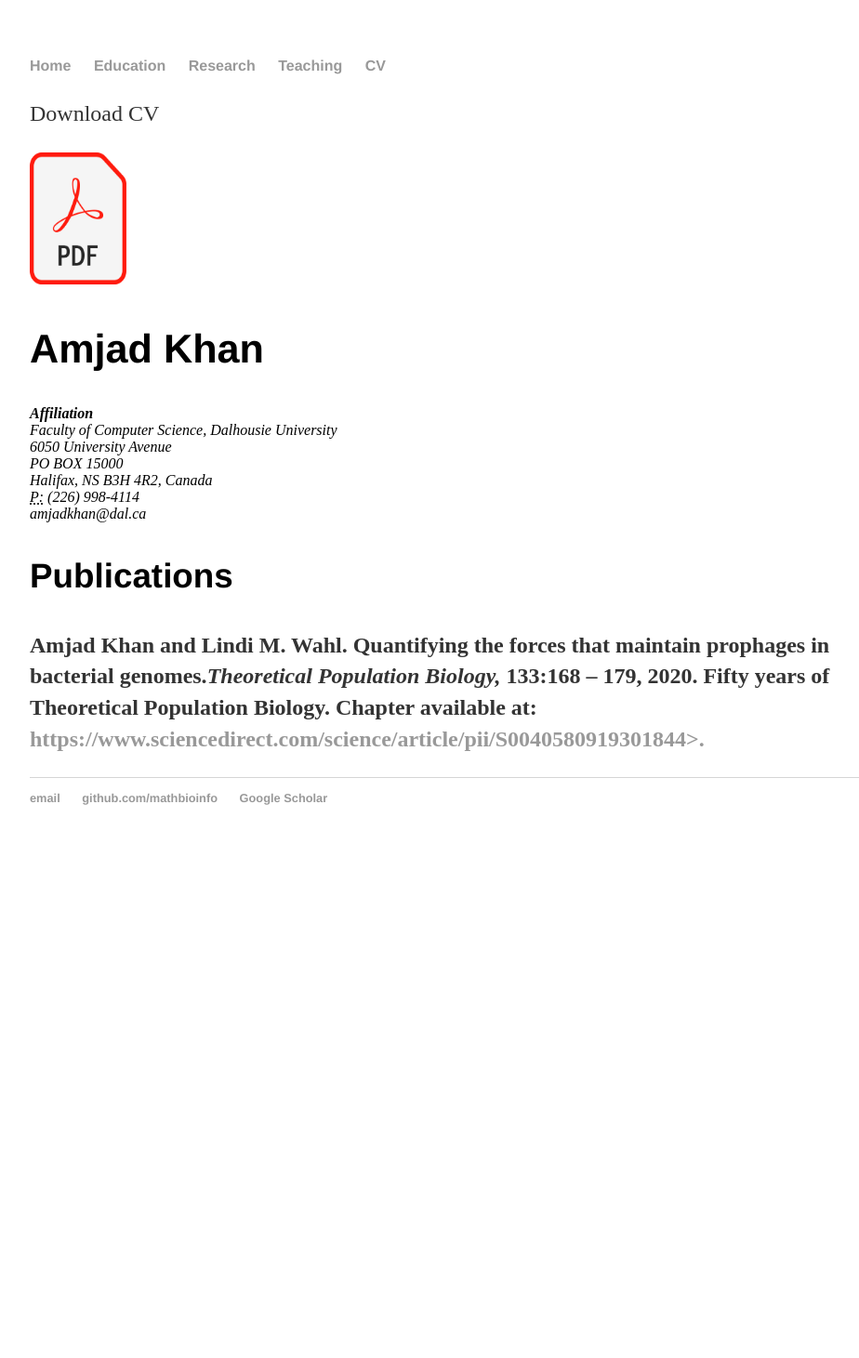
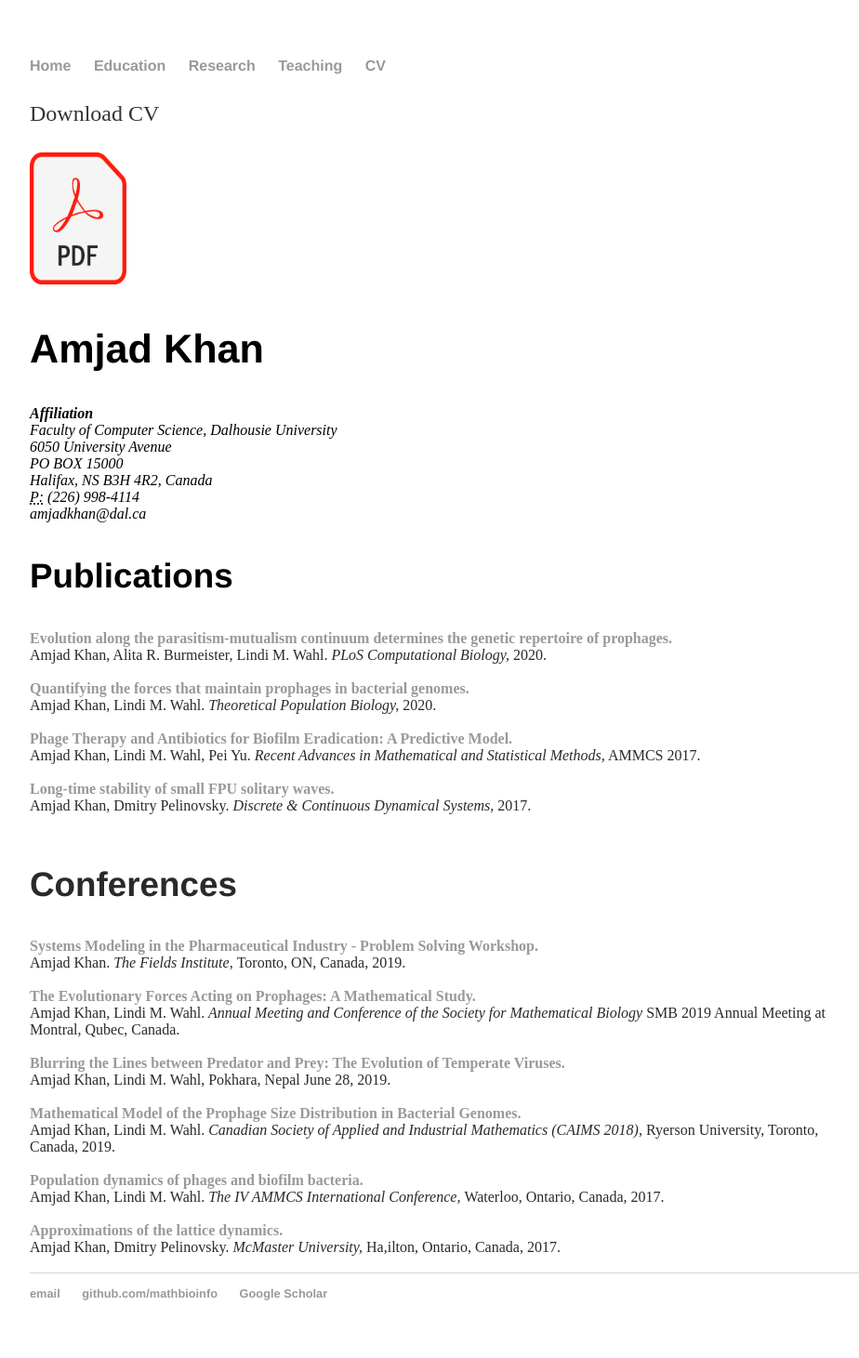
Before and after one commit to MathBioInfo/amjadkhan, a Jekyll site: the page built from CV/index.html, in a window 1280 px wide. Shown: the whole page at 93% size, without its empty margins (160-1084 px from the left). Built offline with Jekyll 4.4.1, drawn with Linux system fonts in a browser that asks for light colours; before the commit the page ends 928 px from its top, so only the background shows below that.

Commit message:
Update index.html

```diff
--- a/CV/index.html
+++ b/CV/index.html
@@ -21,8 +21,49 @@ title: Curriculum vitae
 
 					<h3>Publications</h3>
 
-					<p><strong>Amjad Khan and Lindi M. Wahl. Quantifying the forces that maintain prophages in bacterial genomes.<em>Theoretical Population Biology,</em>
-            133:168 – 179, 2020. Fifty years of Theoretical Population Biology. Chapter available at: <a href="#">https://www.sciencedirect.com/science/article/pii/S0040580919301844>.
+					<div class="paragraph"><font color="#2a2a2a" size="3">
 
+	<a href="https://journals.plos.org/ploscompbiol/article?id=10.1371/journal.pcbi.1008482">
+	<strong> Evolution along the parasitism-mutualism continuum determines the genetic repertoire of prophages.
+	</strong></a><br />Amjad Khan, Alita R. Burmeister, Lindi M. Wahl.<em> PLoS Computational Biology,</em> 2020.
+	</font><br /><br /><font color="#2a2a2a" size="3">
+	<a href="https://www.sciencedirect.com/science/article/pii/S0040580919301844">
+	<strong> Quantifying the forces that maintain prophages in bacterial genomes.
+	</strong></a><br />Amjad Khan, Lindi M. Wahl.
+	<em> Theoretical Population Biology,</em> 2020. </font><br /><br /><font color="#2a2a2a" size="3">
+	<a href="https://link.springer.com/chapter/10.1007%2F978-3-319-99719-3_34">
+	<strong> Phage Therapy and Antibiotics for Biofilm Eradication: A Predictive Model.
+	</strong></a><br />Amjad Khan, Lindi M. Wahl, Pei Yu.
+	<em> Recent Advances in Mathematical and Statistical Methods,</em> AMMCS 2017. </font><br /><br /><font color="#2a2a2a" size="3">
+	<a href="https://arxiv.org/abs/1603.01289">
+	<strong> Long-time stability of small FPU solitary waves.
+	</strong></a><br />Amjad Khan, Dmitry Pelinovsky.<em> Discrete & Continuous Dynamical Systems,</em> 2017.
+	</font><br /><br /><font color="#2a2a2a" size="3">
+
+	<h3>Conferences</h3>
+	<a href="http://www.fields.utoronto.ca/activities/19-20/systems-modeling">
+	<strong> Systems Modeling in the Pharmaceutical Industry - Problem Solving Workshop.
+	</strong></a><br />Amjad Khan.<em> The Fields Institute, </em> Toronto, ON, Canada, 2019.
+	</font><br /><br /><font color="#2a2a2a" size="3">
+	<a href="https://www.smb.org/">
+	<strong> The Evolutionary Forces Acting on Prophages: A Mathematical Study.
+	</strong></a><br />Amjad Khan, Lindi M. Wahl.<em> Annual Meeting and Conference of the Society for Mathematical Biology </em> SMB 2019 Annual Meeting at Montral, Qubec, Canada.
+	</font><br /><br /><font color="#2a2a2a" size="3">
+	<a href="https://www.fghsmb.org/">
+	<strong> Blurring the Lines between Predator and Prey: The Evolution of Temperate Viruses.
+	</strong></a><br />Amjad Khan, Lindi M. Wahl,  Pokhara, Nepal June 28, 2019.
+	</font><br /><br /><font color="#2a2a2a" size="3">
+	<a href="https://caims.ca/">
+	<strong> Mathematical Model of the Prophage Size Distribution in Bacterial Genomes.
+	</strong></a><br />Amjad Khan, Lindi M. Wahl.<em> Canadian Society of Applied and Industrial Mathematics (CAIMS 2018), </em> Ryerson University, Toronto, Canada, 2019.
+	</font><br /><br /><font color="#2a2a2a" size="3">
+	<a href="http://www.ammcs2017.wlu.ca/">
+	<strong> Population dynamics of phages and biofilm bacteria.
+	</strong></a><br />Amjad Khan, Lindi M. Wahl.<em> The IV AMMCS International Conference, </em> Waterloo, Ontario, Canada, 2017.
+	</font><br /><br /><font color="#2a2a2a" size="3">
+	<a href="http://www.dfsammcs2017.wlu.ca/">
+	<strong> Approximations of the lattice dynamics.
+	</strong></a><br />Amjad Khan, Dmitry Pelinovsky.<em> McMaster University, </em> Ha,ilton, Ontario, Canada, 2017.
+	</font><br /><br /><font color="#2a2a2a" size="3">
 
 	</div>
```
